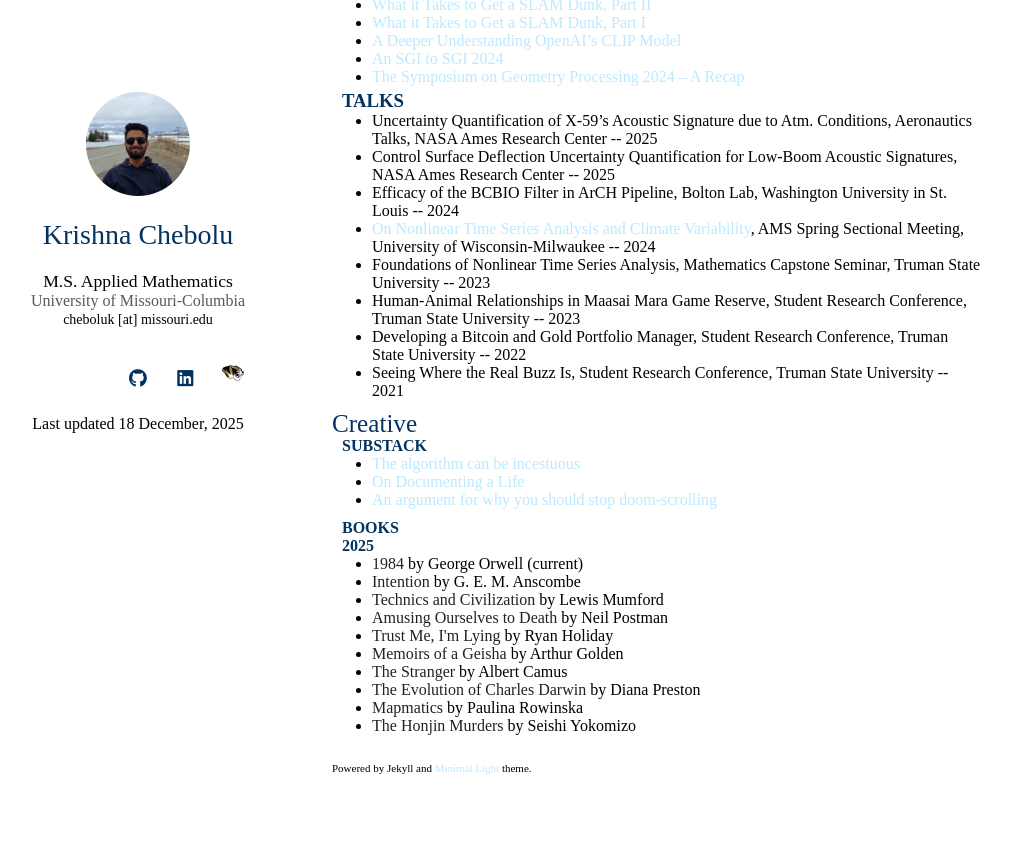
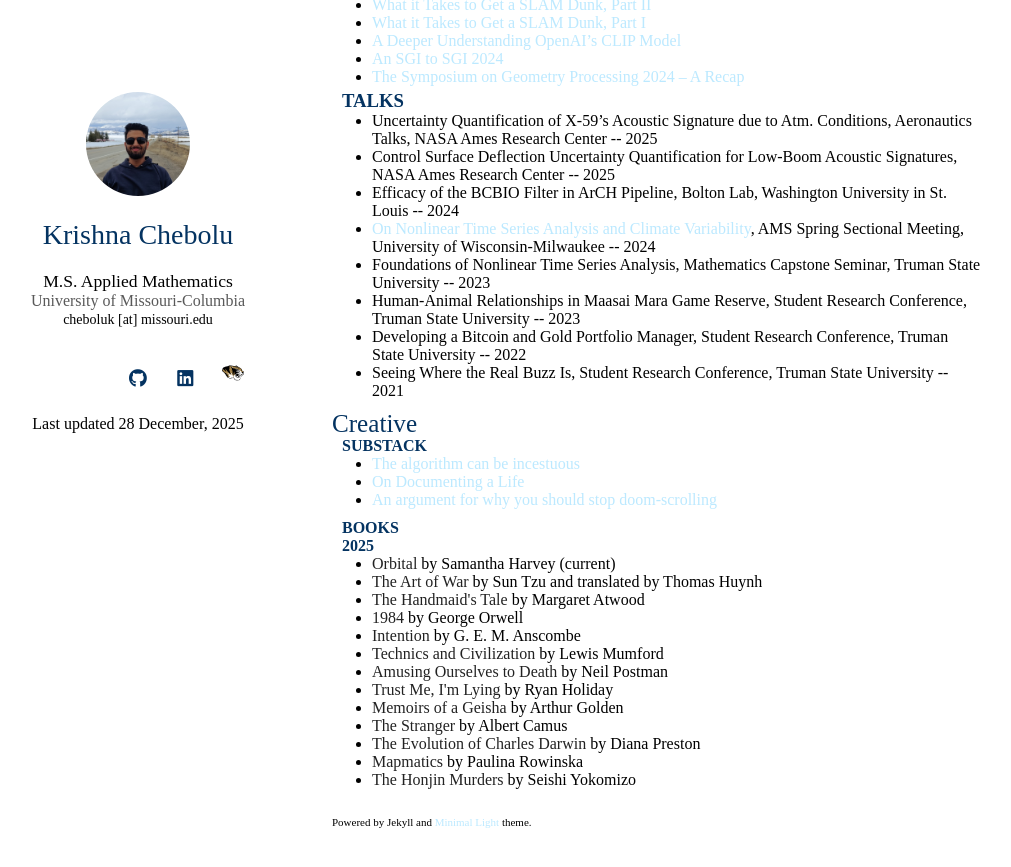
Before and after one commit to krishnachebolu/krishnachebolu.github.io, a Jekyll site: the page index.html, which Jekyll copies as it is, in a window 1280 px wide and 900 px high, scrolled down 911 px. Shown: the top 867 px of the window, without its empty margins (138-1149 px from the left). Built offline with Jekyll 4.4.1, drawn with Linux system fonts in a browser that asks for light colours; nearby versions of some CDN libraries; a style sheet for code colours, icons or effects is not loaded; before the commit the page ends 1757 px from its top, so only the background shows below that.

Commit message:
Update index.html

```diff
--- a/index.html
+++ b/index.html
@@ -82,7 +82,7 @@
 
         </div>
         <br>
-Last updated 18 December, 2025
+Last updated 28 December, 2025
       </header>
       <section>
 
@@ -204,7 +204,10 @@ Last updated 18 December, 2025
         <h4 style="margin:0 10px 0;">BOOKS</h4>
         <h4 style="margin:0 10px 0;">2025</h4>
 <ul style="margin:0 0 5px;">
-  <li><strong>1984</strong> by George Orwell (current)</li>
+  <li><strong>Orbital</strong> by Samantha Harvey (current)</li>
+  <li><strong>The Art of War</strong> by Sun Tzu and translated by Thomas Huynh</li>
+  <li><strong>The Handmaid's Tale</strong> by Margaret Atwood</li>
+  <li><strong>1984</strong> by George Orwell</li>
   <li><strong>Intention</strong> by G. E. M. Anscombe</li>
   <li><strong>Technics and Civilization</strong> by Lewis Mumford</li>
   <li><strong>Amusing Ourselves to Death</strong> by Neil Postman</li>
```
